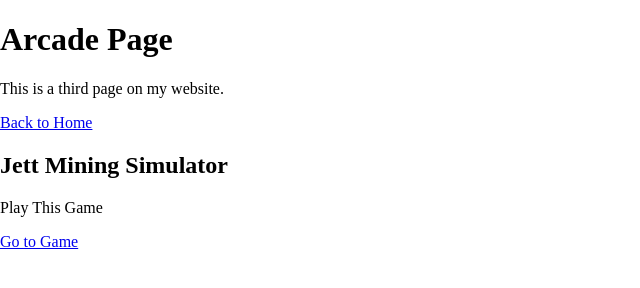
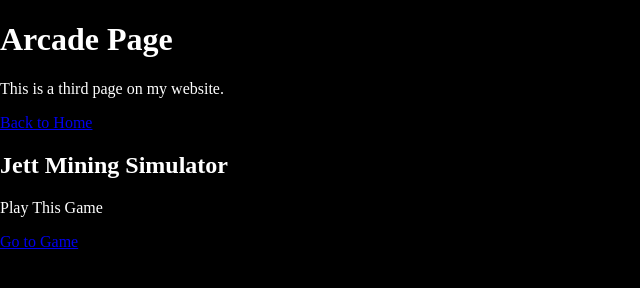
Before and after one commit to WorKSimi/WorKSimi.github.io, a plain HTML site: page arcade.html in a window 1280 px wide. Shown: the whole page, without its empty margins (0-640 px from the left). Drawn offline with Linux system fonts and the light colour scheme; files that its build step writes are made by us from their sources.

Commit message:
Update arcade.html

```diff
--- a/arcade.html
+++ b/arcade.html
@@ -7,7 +7,7 @@
   <title>About</title>
   <link rel="stylesheet" href="style.css" /> <!-- Optional: if you use a shared CSS file -->
 </head>
-<body>
+<body style="color:white; background-color: black;"dy>
   <h1>Arcade Page</h1>
   <p>This is a third page on my website.</p>
   <a href="index.html">Back to Home</a>
```
